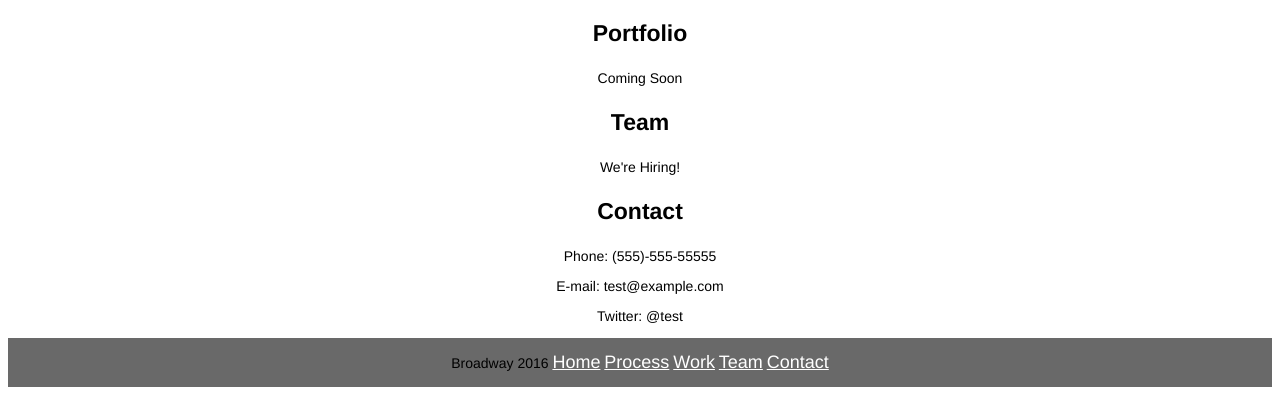
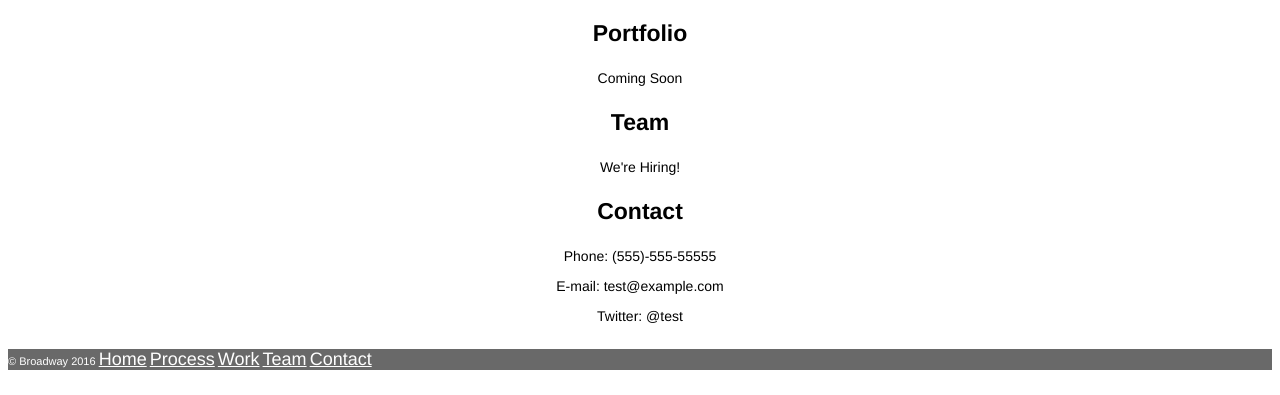
Before and after one commit to JCochrun/broadwayDesign, a plain HTML site: page index.html in a window 1280 px wide. Shown: the part 1625-2020 px from the top of the page. Drawn offline with Linux system fonts and the light colour scheme.

Commit message:
third commit

```diff
--- a/index.html
+++ b/index.html
@@ -38,8 +38,8 @@
       <p>E-mail: test@example.com</p>
       <p>Twitter: @test</p>
     </div>
-    <div class="footer">
-        <p>Broadway 2016
+    <div>
+        <p class="footer">&copy; Broadway 2016
         <a href="https://jcochrun.github.io/broadwayDesign/">Home</a>
         <a href="https://jcochrun.github.io/broadwayDesign/">Process</a>
         <a href="https://jcochrun.github.io/broadwayDesign/">Work</a>
--- a/resources/css/styles.css
+++ b/resources/css/styles.css
@@ -12,6 +12,11 @@
   text-align: left;
   display: inline-block;
   width: 100%;
+}
+
+p.footer {
+  font-size: 11px;
+  color: white;
 }
 
 a {
```
